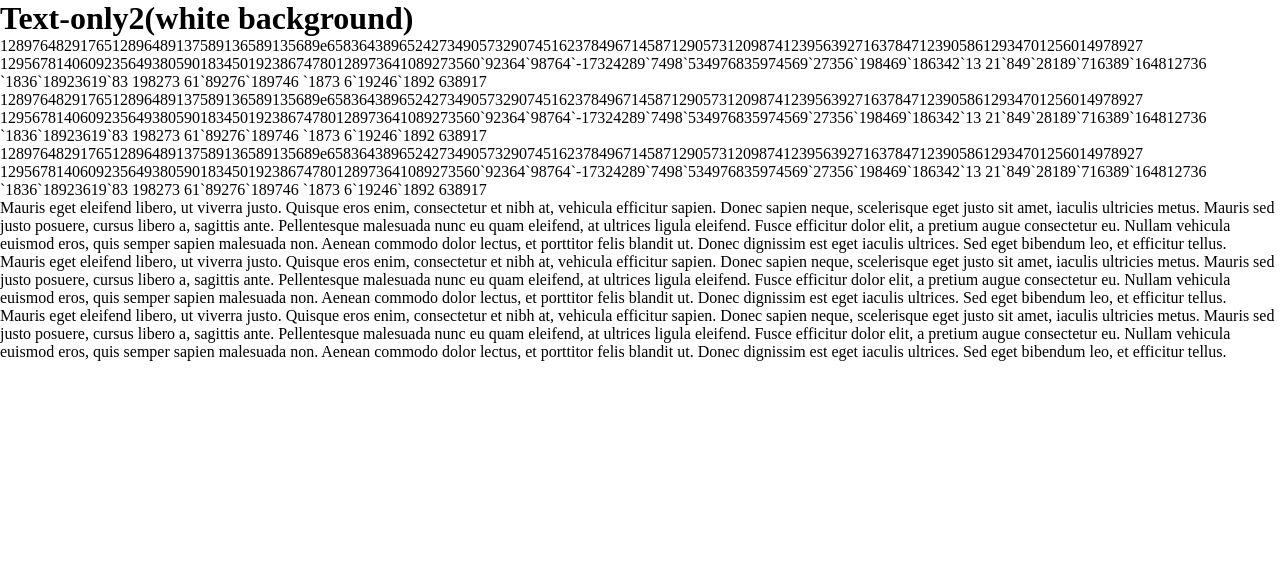
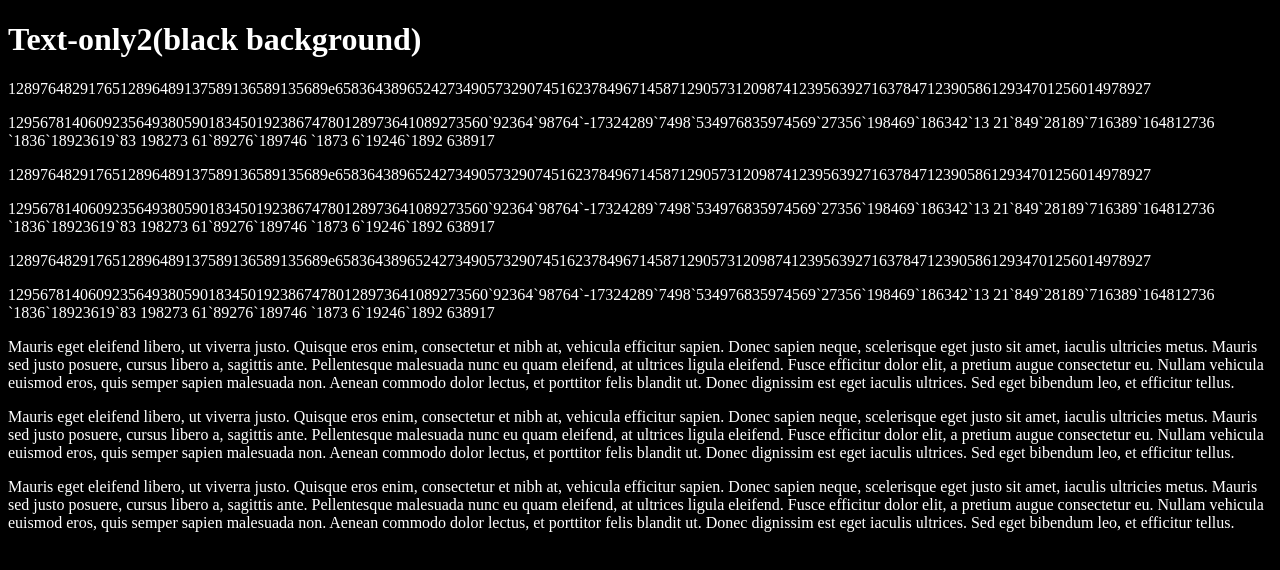
Before and after one commit to wilierxc/CSCI311-Lab2, a plain HTML site: page html/text_only2_black.html in a window 1280 px wide. Drawn offline with Linux system fonts and the light colour scheme.

Commit message:
v1.1
- reorganize html and css files
- reduce the number of css files
- fix create user page
- add homepage (login page)
- add a script that help changing theme upon pressing radio button

```diff
--- a/CSS/Text_only1.css
+++ /dev/null
@@ -1,12 +0,0 @@
-* {margin: 0; padding: 0}
-body {
-    width: 100%;
-    height: 100%;
-    background-color: white;
-}
-p {
-    color: black;
-}
-h1 {
-    color: black;
-}
--- a/CSS/Text_only1_black.css
+++ /dev/null
@@ -1,12 +0,0 @@
-* {margin: 0; padding: 0}
-body {
-    width: 100%;
-    height: 100%;
-    background-color: black;
-}
-p {
-    color: white;
-}
-h1 {
-    color: white;
-}
--- a/CSS/Text_only2.css
+++ /dev/null
@@ -1,12 +0,0 @@
-* {margin: 0; padding: 0}
-body {
-    width: 100%;
-    height: 100%;
-    background-color: white;
-}
-p {
-    color: black;
-}
-h1 {
-    color: black;
-}
--- a/CSS/Text_only2_black.css
+++ /dev/null
@@ -1,12 +0,0 @@
-* {margin: 0; padding: 0}
-body {
-    width: 100%;
-    height: 100%;
-    background-color: black;
-}
-p {
-    color: white;
-}
-h1 {
-    color: white;
-}
--- /dev/null
+++ b/html/CSS/dark.css
@@ -0,0 +1,12 @@
+
+
+.dark {
+    background-color: black;
+}
+
+body.dark label,
+body.dark p,
+body.dark h1,
+body.dark a {
+    color: white;
+}
--- a/pages/text_only2.html
+++ b/html/text_only2_black.html
@@ -2,12 +2,12 @@
 <html lang="en">
 
     <head>
-        <title>Text-only1(white background)</title>
-        <link rel="stylesheet" type="text/css" href="../CSS/Text_only2.css">
+        <title>Text-only1(black background)</title>
+        <link rel="stylesheet" type="text/css" href="CSS/dark.css">
         <meta charset="utf-8" />
     </head>
-    <body>
-        <h1>Text-only2(white background)</h1>
+    <body class="dark" >
+        <h1>Text-only2(black background)</h1>
             <p>1289764829176512896489137589136589135689e658364389652427349057329074516237849671458712905731209874123956392716378471239058612934701256014978927</p>
         <p>129567814060923564938059018345019238674780128973641089273560`92364`98764`-17324289`7498`534976835974569`27356`198469`186342`13 21`849`28189`716389`164812736 `1836`18923619`83 198273 61`89276`189746 `1873 6`19246`1892 638917</p>
         <p>1289764829176512896489137589136589135689e658364389652427349057329074516237849671458712905731209874123956392716378471239058612934701256014978927</p>
```
Also changed, not shown: html/index.html (added, +29 -0 lines), html/js/theme_change.js (added, +10 -0 lines), html/new_user.html (added, +36 -0 lines), html/text_only1.html (renamed from pages/text_only2_black.html, +6 -10 lines), html/text_only1_black.html (renamed from pages/text_only1.html, +4 -4 lines), html/text_only2.html (renamed from pages/text_only1_black.html, +10 -6 lines), index.html (deleted, +0 -32 lines), html/CSS/home.css (renamed from CSS/newuser.css), 4 other files.
